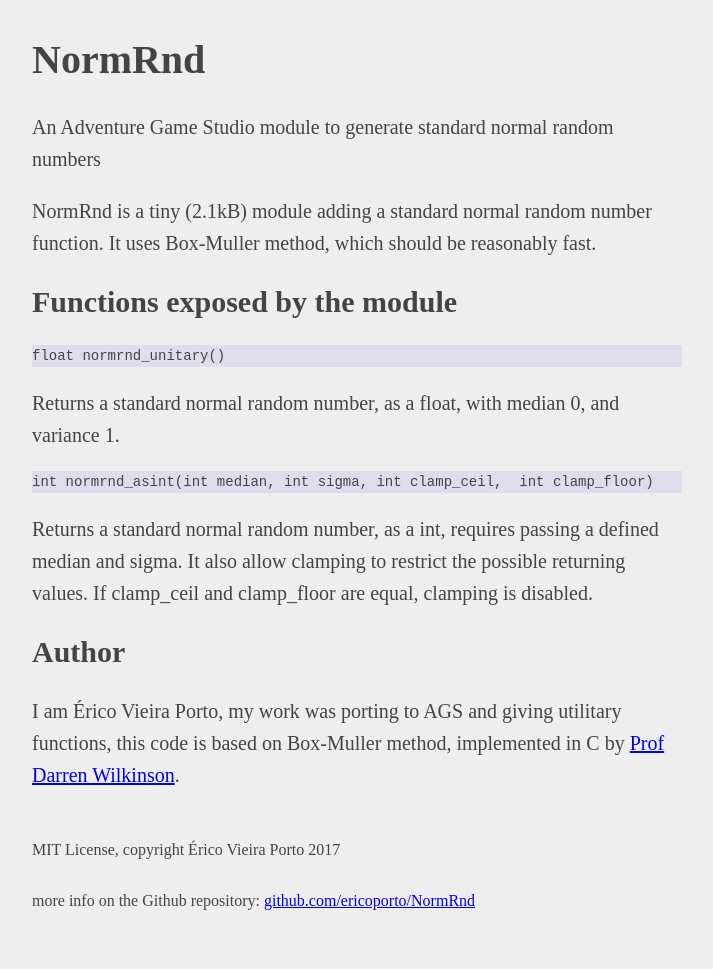
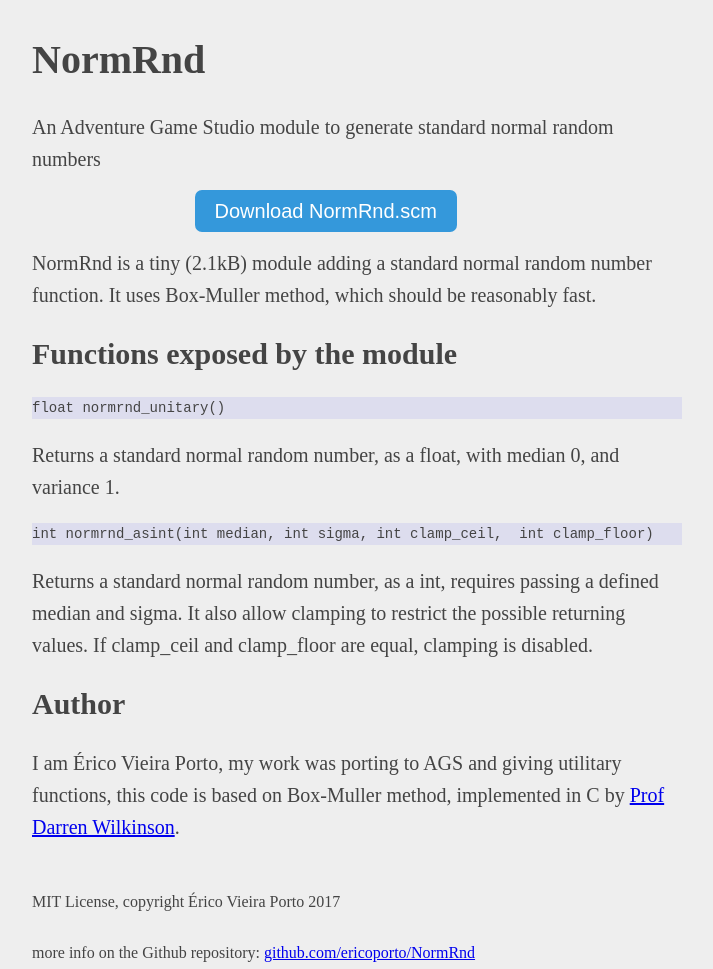
Before and after one commit to ericoporto/NormRnd, a plain HTML site: page index.html in a window 1280 px wide. Shown: the whole page, without its empty margins (283-996 px from the left). Drawn offline with Linux system fonts and the light colour scheme.

Commit message:
updating download button

```diff
--- a/index.html
+++ b/index.html
@@ -11,6 +11,7 @@
     <h1 id="normrnd">NormRnd</h1>
     <p>An Adventure Game Studio module to generate standard normal random numbers</p>
     </header>
+    <div class="center"><a class="btn" href="https://ericoporto.github.io/NormRnd/NormRnd.scm" download>Download NormRnd.scm</a></div>
 <p>NormRnd is a tiny (2.1kB) module adding a standard normal random number function. It uses Box-Muller method, which should be reasonably fast.</p>
 <h2 id="functions-exposed-by-the-module">Functions exposed by the module</h1>
 <pre><code>float normrnd_unitary()</code></pre>
--- a/web/simple.css
+++ b/web/simple.css
@@ -27,3 +27,27 @@ pre {
 code {
     background: #DDE;
 }
+
+.center {
+    margin: auto;
+    width: 50%;
+}
+
+.btn {
+  -webkit-border-radius: 7;
+  -moz-border-radius: 7;
+  border-radius: 7px;
+  font-family: Arial;
+  margin:0 auto;
+  text-align:center;
+  color: #ffffff;
+  font-size: 20px;
+  background: #3498db;
+  padding: 10px 20px 10px 20px;
+  text-decoration: none;
+}
+
+.btn:hover {
+  background: #3cb0fd;
+  text-decoration: none;
+}
```
